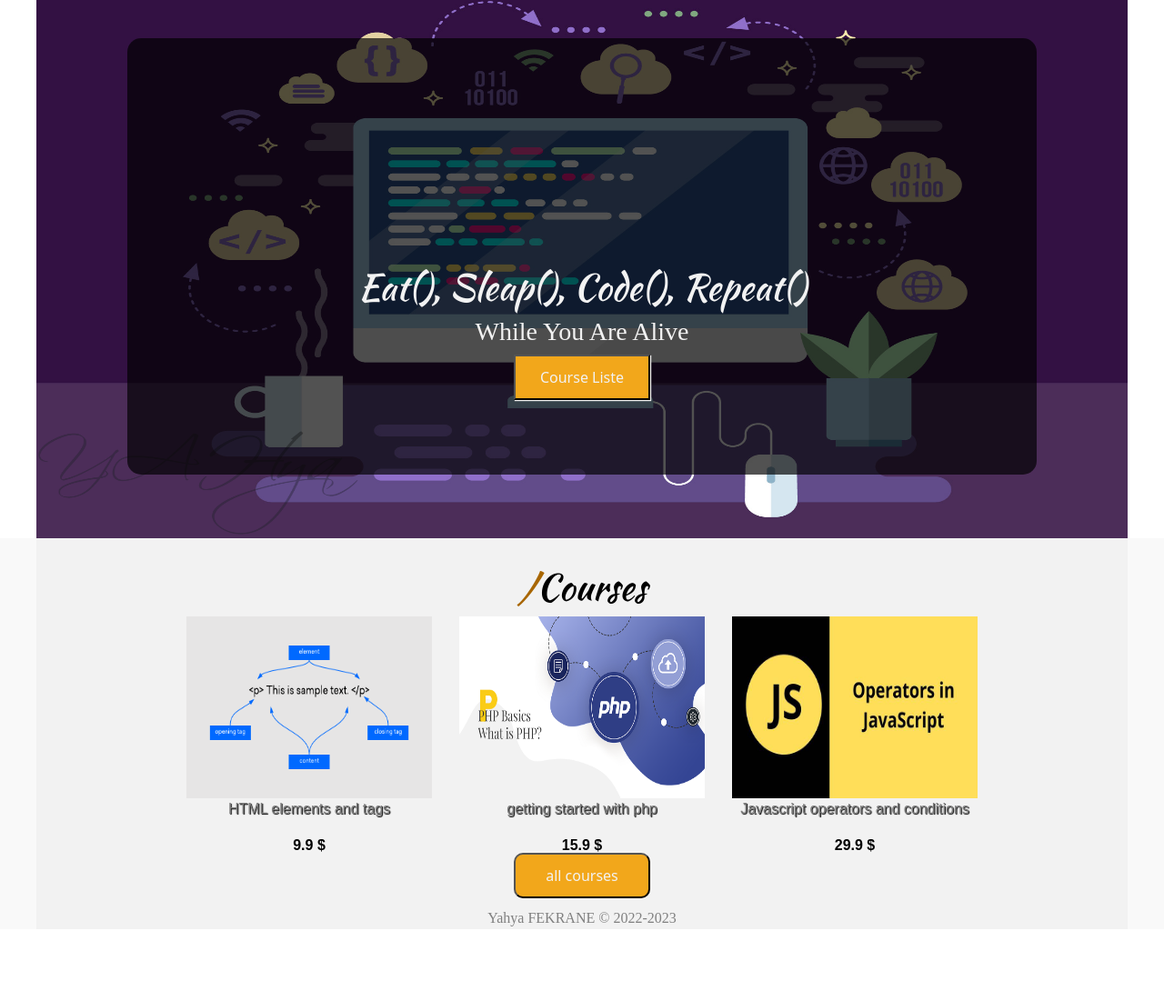
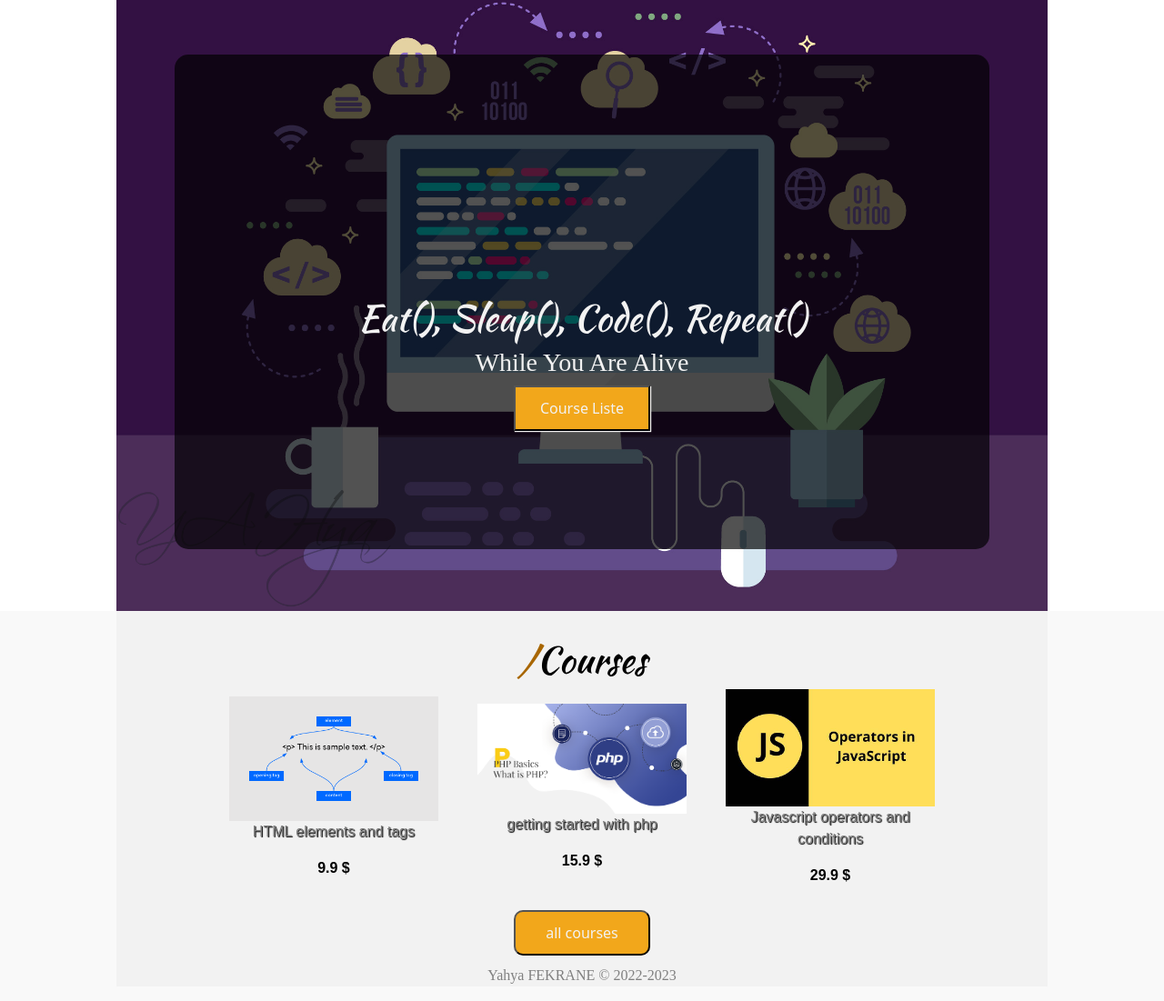
Before and after one commit to YaHyA-FK/js-mini-projet, a plain HTML site: page home.html in a window 1280 px wide. Shown: the part 64-1165 px from the top of the page at 91% size. Before the commit the page ends 1086 px from the top, so only its background shows below. Drawn offline with nearby package versions, Linux system fonts and the light colour scheme; a web font is replaced by a local one.

Commit message:
Update styleindex.css

```diff
--- a/styleindex.css
+++ b/styleindex.css
@@ -41,21 +41,21 @@ nav .container-fluid{
     display: block;
     margin: auto;
     text-align: center;
-    height:600px ;
+    height:85vh ;
 }
 .homediv img{
-    width: 1200px;
-    height: 600px;
+    width: 80%;
+    height: 100%;
     margin:auto;
 }
 .titlee{
-    width: 1000px;
-    height: 480px;
+    width: 70%;
+    height: 80%;
     background-color: rgba(0, 0, 0, 0.68);
     margin: auto;
     z-index: 2;
     position: relative;
-    bottom: 550px;
+    bottom: 90%;
     border-radius: 15px;
     align-content: center;
 }
@@ -96,12 +96,12 @@ button:hover{
 }
 .containercourses{
     width:100%;
-    height: 430px;
+    height: fit-content;
     background-color: rgba(242, 242, 242, 0.44);
     align-content: center;
 }
 .courses{
-    width: 1200px;
+    width: 80%;
     height: 100%;
     margin: auto;
     background-color: #F2F2F2;
@@ -116,17 +116,18 @@ button:hover{
 }
 .images{
     margin: auto;
-    width: 900px;
-    height: 250px;
+    width: 80%;
+    height: 80%;
     display: flex;
     text-align: center;
 }
 .images img{
-    width:270px ;
-    height: 200px;
+    width:100% ;
+    height:75%;
 }
 .image{
-    width: 275px;
+    width: 28%;
+    height: 70%;
     margin: auto;
     display: block;
     justify-content: space-between;
```
